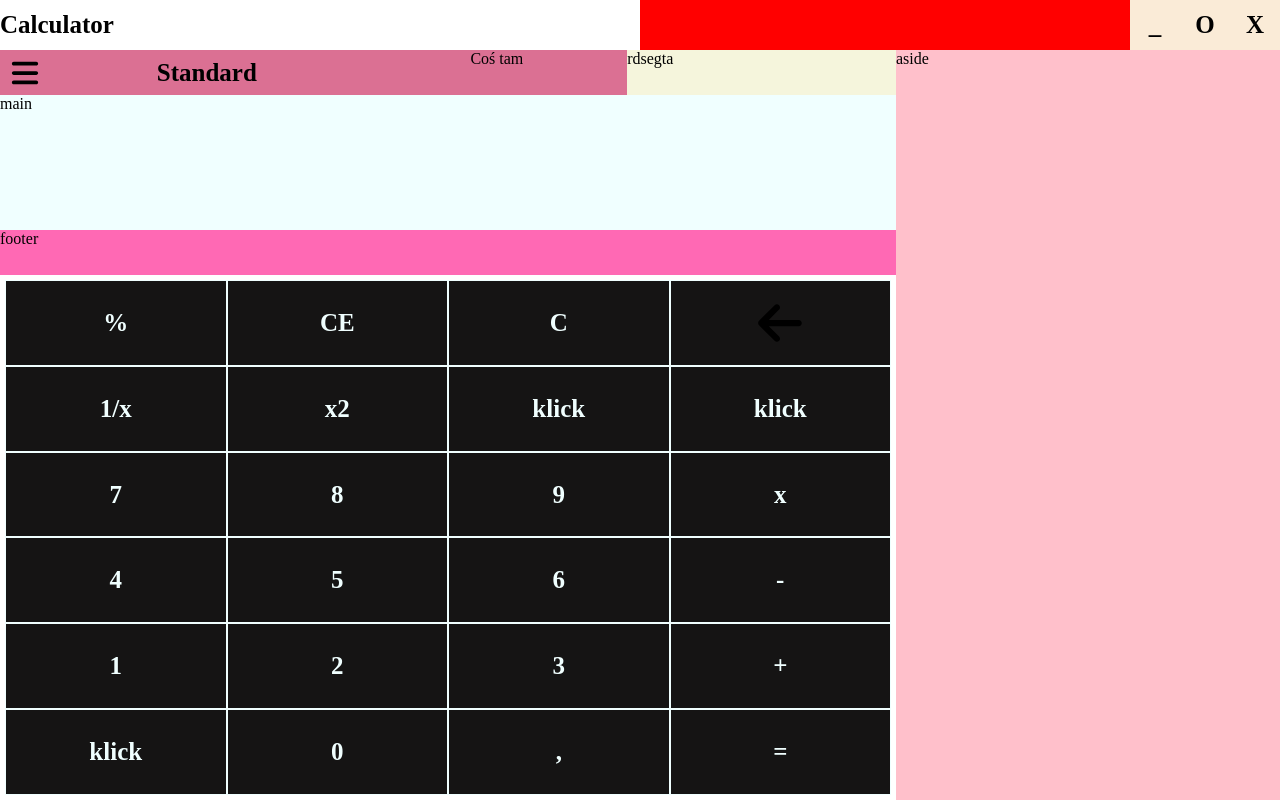
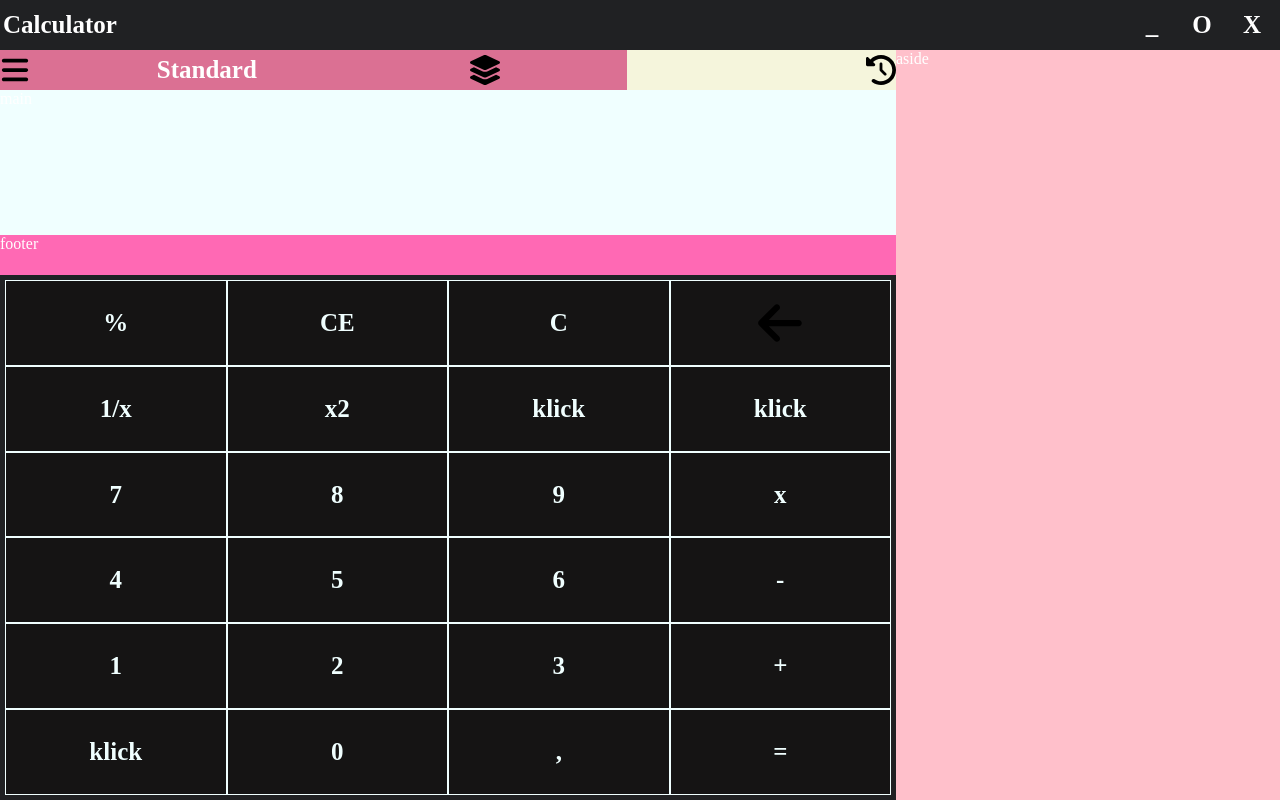
Before and after one commit to milenasowa/calc, a plain HTML site: page index.html in a window 1280 px wide. Drawn offline with Linux system fonts and the light colour scheme.

Commit message:
calc sda prepare calc display

```diff
--- a/app.scss
+++ b/app.scss
@@ -1,3 +1,9 @@
+// $color-main: rgba(32, 33, 35, 1);
+// $color-button-light: rgba(20, 20, 21, 1);
+// $color-button-dark: rgba(7, 7, 7, 1);
+// $color-font: rgba(255, 255, 255, 1);
+
+
 html {
     width: 100%;
     height: 100%;
@@ -8,6 +14,9 @@ body {
     width: 100%;
     height: 100%;
     margin: 0;
+    background-color: rgba(32, 33, 35, 1);
+    color: rgba(255, 255, 255, 1);
+
 }
 
 header {
@@ -15,18 +24,16 @@ header {
     width: 100%;
     display: flex;
     flex-direction: row;
+    padding: 3px;
+    box-sizing: border-box;
+
     span:nth-child(2) {
-        background: red;
         display: flex;
         justify-content: flex-end;
 
-
-
-
-        div{
+        div {
             height: 50px;
             width: 50px;
-            background-color: antiquewhite;
             display: flex;
             align-items: center;
             justify-content: center;
@@ -42,6 +49,7 @@ header {
         font-weight: bold;
         display: flex;
         align-items: center;
+
     }
 
 }
@@ -61,7 +69,7 @@ header {
             width: 100%;
 
             .calc-display-menu {
-                height: 20%;
+                height: 40px;
                 width: 100%;
                 display: flex;
                 flex-direction: row;
@@ -73,44 +81,54 @@ header {
                     display: flex;
                     flex-direction: row;
 
-                    div:nth-child(1){
+                    div {
                         height: 100%;
-                        width: 25%;
                         display: flex;
                         align-items: center;
+                        font-size: 25px;
+                        font-weight: bold;
+
                         img {
                             height: 30px;
                             width: 30px;
-                         padding: 10px;
                         }
                     }
-                    div:nth-child(2){
-                        height: 100%;
+
+                    div:nth-child(1) {
+                        width: 25%;
+                    }
+
+                    div:nth-child(2) {
                         width: 50%;
-                        font-size: 25px;
-                        font-weight: bold;
-                        display: flex;
-                        align-items: center;
+                    }
 
-                    }
                     div:nth-child(3) {
-                        height: 100%;
-                        width:25% ;
-
-
+                        width: 25%;
                     }
 
                 }
 
+                span:nth-child(2) {
+                    height: 100%;
+                    width: 30%;
+                    display: flex;
+                    justify-content: end;
+                    align-items: center;
+
+                    img {
+                        height: 30px;
+                        width: 30px;
+                    }
+                }
             }
 
             .calc-display-main {
-                height: 60%;
+                height: calc(100% - 80px);
                 width: 100%;
             }
 
             .calc-display-footer {
-                height: 20%;
+                height: 40px;
                 width: 100%;
             }
         }
@@ -122,6 +140,7 @@ header {
             flex-direction: column;
             padding: 5px;
             box-sizing: border-box;
+
             .buttons-row {
                 height: calc(100% / 6);
                 width: 100%;
@@ -144,7 +163,7 @@ header {
 
 
                     &:hover {
-                         opacity:50% ;
+                        opacity: 50%;
                         transform: scale(1.1);
                         border: 0 !important;
                         cursor: pointer;
--- a/index.html
+++ b/index.html
@@ -25,9 +25,9 @@
                     <span>
                         <div><img src=" icons/bars-solid.svg"alt= "hamburger" /></div>
                         <div>Standard</div>
-                        <div>Coś tam</div>
+                        <div><img src="icons\layer-group-solid.svg" alt= "history" /></div>
                     </span>
-                    <span>rdsegta</span>
+                    <span><img src="icons/clock-rotate-left-solid.svg" alt= "history" /></span>
                 </div>
                 <div class="calc-display-main" style="background-color: azure;">main</div>
                 <div class="calc-display-footer" style="background-color:hotpink;">footer</div>
```
Also changed, not shown: app.css, icons/clock-rotate-left-solid.svg (added), icons/layer-group-solid.svg (added), 1 other file. Lines whose indentation alone changed are shown as unchanged.
